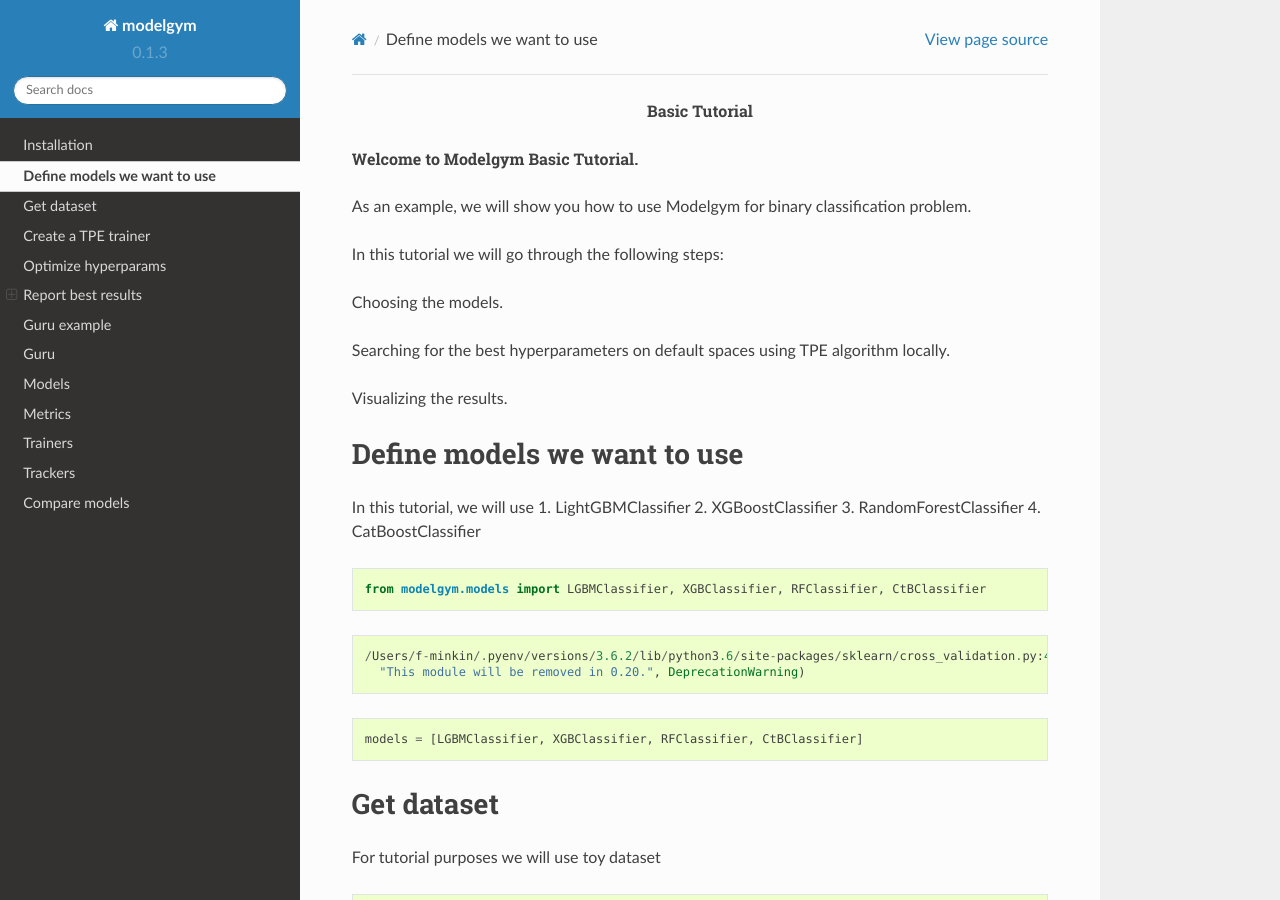
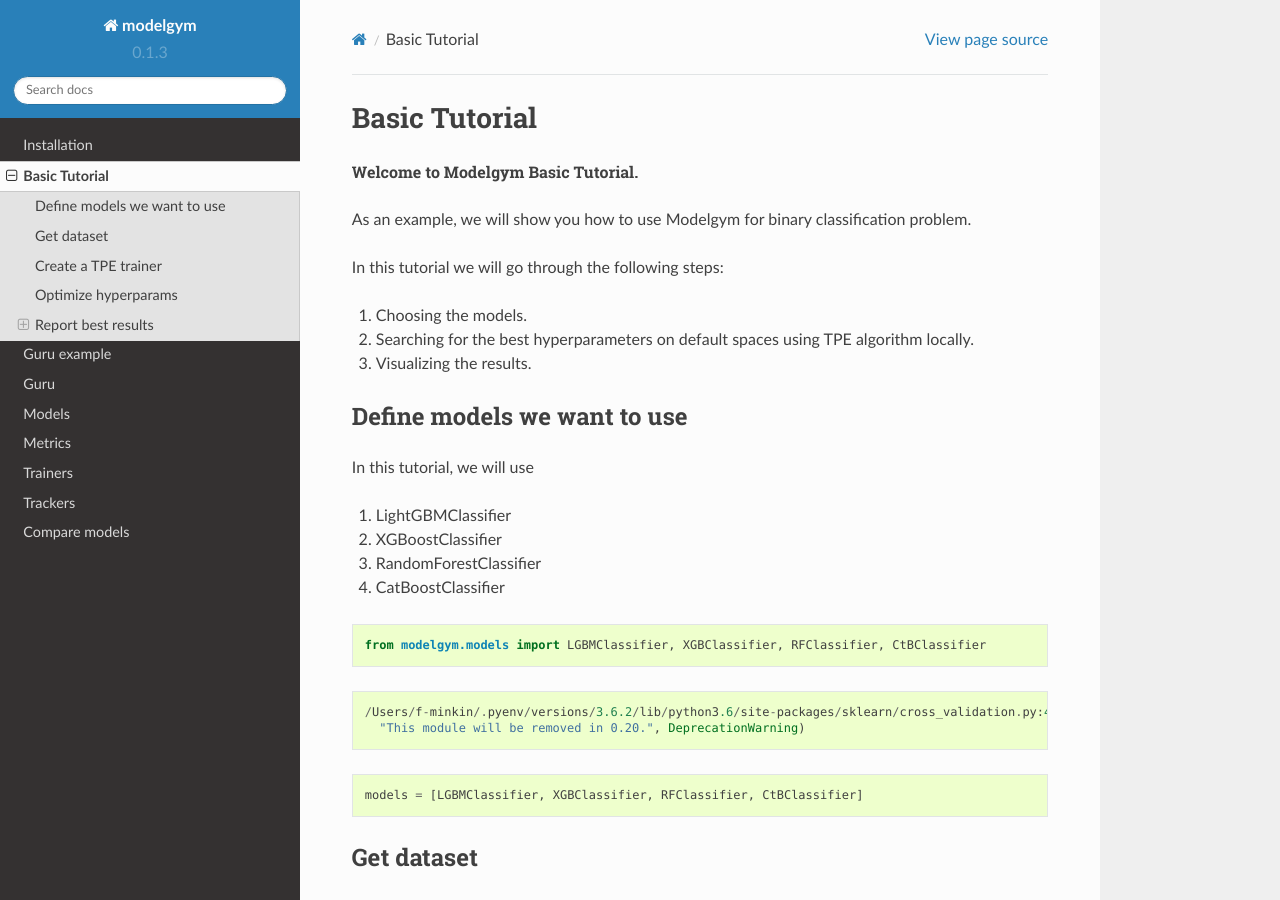
Before and after one commit to yandexdataschool/modelgym, a Sphinx documentation site: the page built from docs/source/basic_tutorial.rst, in a window 1280 px wide and 900 px high. Built offline with Sphinx 7.4.7 and the Read the Docs theme 2.0.0, drawn with Linux system fonts in a browser that asks for light colours.

Commit message:
minor changes for docs

```diff
--- a/docs/source/basic_tutorial.rst
+++ b/docs/source/basic_tutorial.rst
@@ -1,21 +1,6 @@
-
-.. raw:: html
-
-   <h1>
-
-.. raw:: html
-
-   <center>
 
 Basic Tutorial
-
-.. raw:: html
-
-   </center>
-
-.. raw:: html
-
-   </h1>
+==============
 
 .. raw:: html
 
@@ -82,8 +67,12 @@
 Define models we want to use
 ----------------------------
 
-In this tutorial, we will use 1. LightGBMClassifier 2. XGBoostClassifier
-3. RandomForestClassifier 4. CatBoostClassifier
+In this tutorial, we will use
+
+1. LightGBMClassifier
+2. XGBoostClassifier
+3. RandomForestClassifier
+4. CatBoostClassifier
 
 .. code:: ipython3
 
--- a/docs/source/tracker.rst
+++ b/docs/source/tracker.rst
@@ -2,6 +2,6 @@
 ========
 
 .. automodule:: modelgym.trackers.tracker
-    :members: LocalTracker, TrackerMongo
+    :members:
     :undoc-members:
-    :show-inheritance:
+    :exclude-members: Tracker
```
Also changed, not shown: 1 other file.
